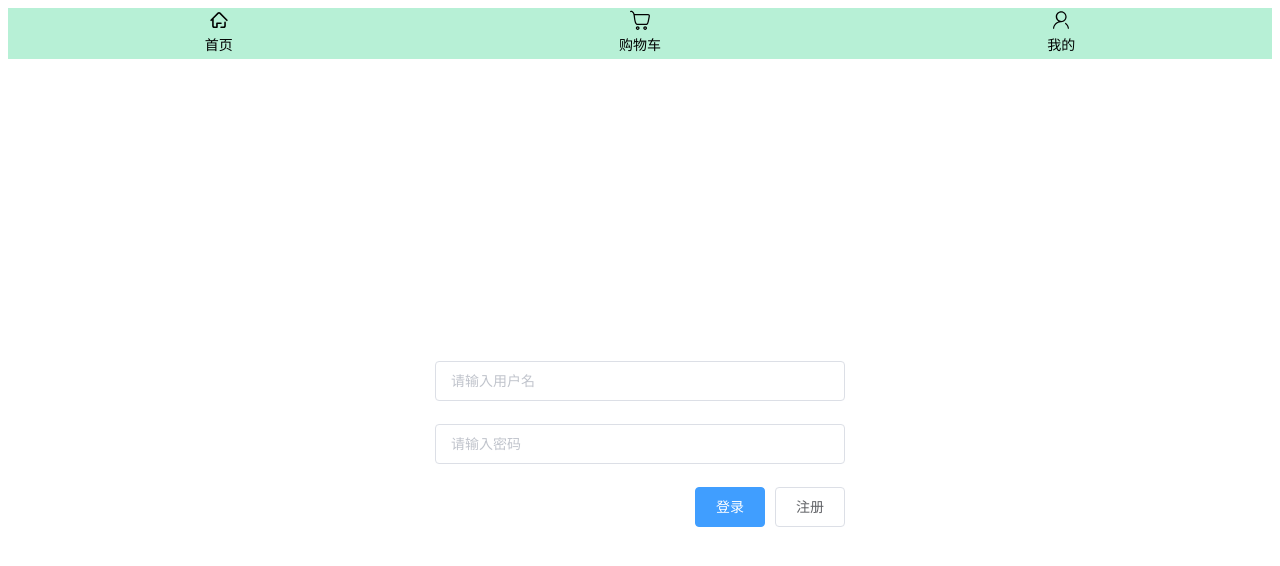
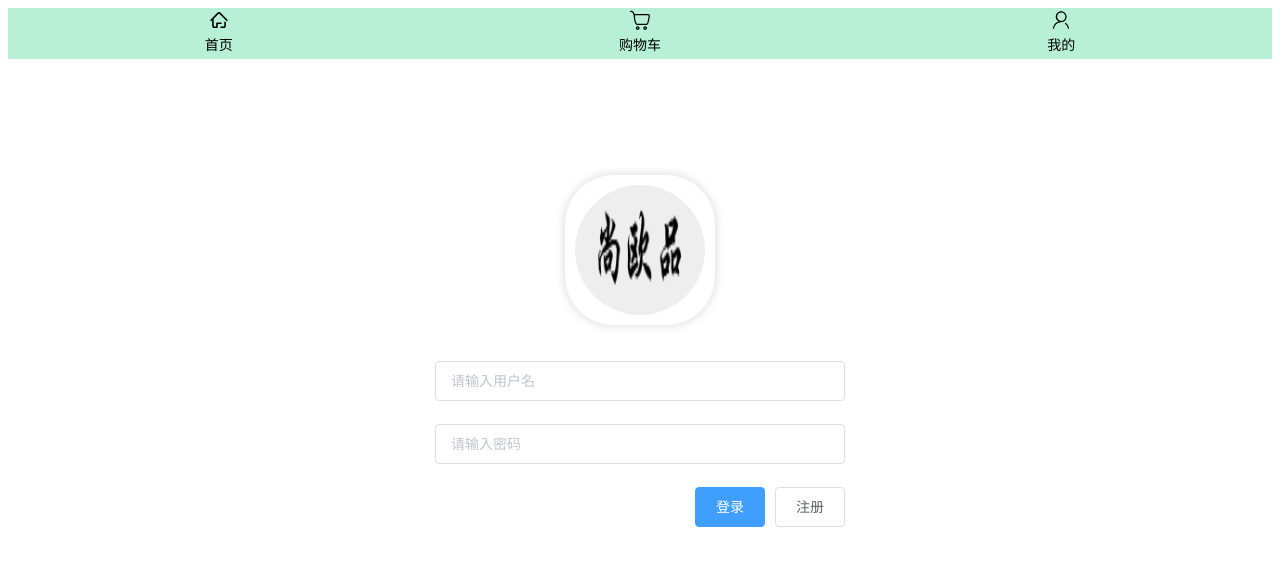
Before and after one commit to lucky-jun/vuejsmall, a Vue app: page /login in a window 1280 px wide. Shown: the top 566 px of the page. Built offline with nearby package versions, Linux system fonts and the light colour scheme.

Commit message:
20210205 2309

```diff
--- a/src/router/index.js
+++ b/src/router/index.js
@@ -124,7 +124,9 @@ const routes = [
 
 const router = new VueRouter({
   mode: 'history',
+  // mode: 'hash',//打包时使用
   base: process.env.BASE_URL,
+  // base: '/front',//打包时使用history时可用，但有小Bug
   routes
 })
 
--- a/src/views/profile/Login.vue
+++ b/src/views/profile/Login.vue
@@ -1,9 +1,12 @@
 <template>
     <div class="login_container">
+<!--        <div style="width: 20px;height: 300px;margin-top: 30px">-->
+<!--            <img src="../../assets/logo.png" alt="">-->
+<!--        </div>-->
         <div class="login_box">
-<!--            <div class="avatar_box">-->
-<!--                <img src="../assets/logo.png" alt="" />-->
-<!--            </div>-->
+            <div class="avatar_box">
+                <img src="../../assets/logo.png" alt="" />
+            </div>
             <el-form label-width="0px" class="login_form" :model="loginForm" :rules="loginFormRules" >
                 <el-form-item prop="username">
                     <el-input v-model.lazy="loginForm.username" placeholder="请输入用户名"></el-input>
@@ -179,7 +182,8 @@
         position: absolute;
         left: 50%;
         transform: translate(-50%, -50%);
-        background-color: #fff;}
+        background-color: #fff;
+    }
     img {
         width: 100%;
         height: 100%;
--- a/vue.config.js
+++ b/vue.config.js
@@ -15,6 +15,7 @@ module.exports = {
     },
     devServer:{
         port:8081
-    }
+    },
+    publicPath: process.env.NODE_ENV === 'production' ? './' : '/'
 
 }
```
Also changed, not shown: src/assets/logo.png.
